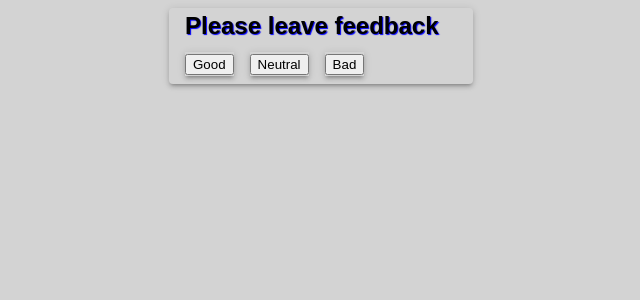
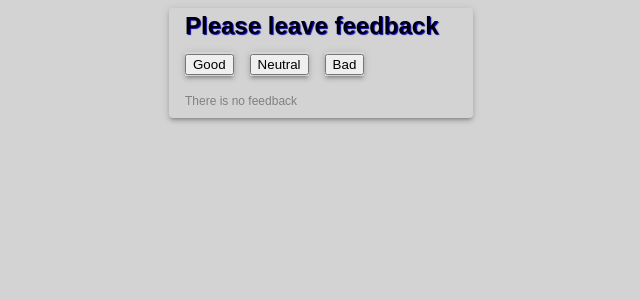
Before and after one commit to mrSerGL/goit-react-hw-02-feedback, a React (Create React App) app: page / in a window 1280 px wide. Shown: the top 300 px of the page, without its empty margins (319-959 px from the left). Built offline with nearby package versions, Linux system fonts and the light colour scheme.

Commit message:
Notification message add

```diff
--- a/src/components/App.jsx
+++ b/src/components/App.jsx
@@ -83,14 +83,28 @@ class App extends Component {
       </Section>
     );
 
+    const message = "There is no feedback"
+
     return (
+      // <div className={css.section}>
+      //   {markupLeaveFrrdback}
+      //   {(this.state.good > 0 ||
+      //     this.state.neutral > 0 ||
+      //     this.state.bad > 0) &&
+      //     markupStatistics}
+      // </div>
+
       <div className={css.section}>
         {markupLeaveFrrdback}
         {(this.state.good > 0 ||
           this.state.neutral > 0 ||
-          this.state.bad > 0) &&
-          markupStatistics}
+          this.state.bad > 0)
+          ? markupStatistics
+          : <p className={css.message}>{message}</p>
+          }
       </div>
+
+
     );
   }
 }
--- a/src/components/App.module.css
+++ b/src/components/App.module.css
@@ -11,3 +11,10 @@
     text-align: center;
     margin: 0px 0px 8px 0px;
   }
+
+  .message{
+    margin-left: 16px;
+    padding: 8px 8px 8px 0px;
+    font-size: 12px;
+    color: grey;
+  }
```
